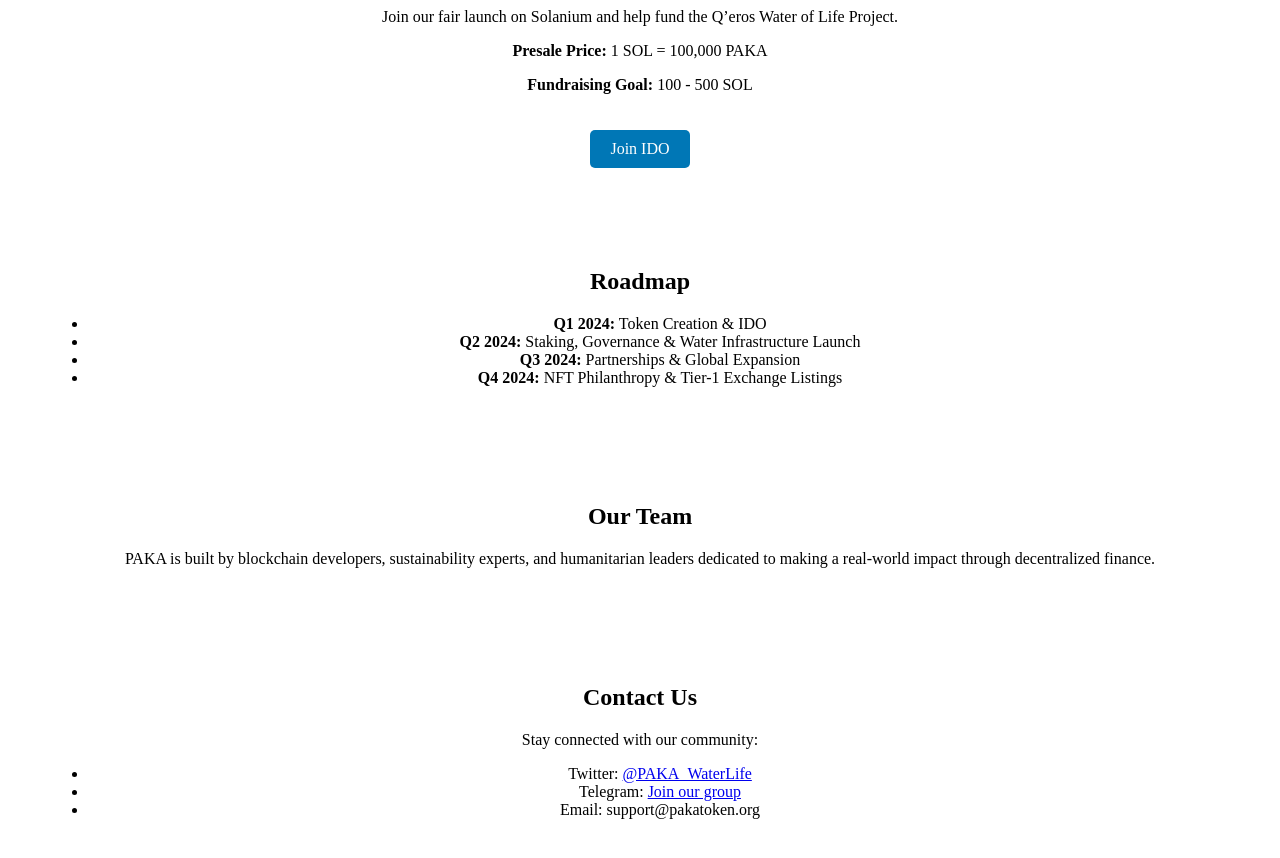
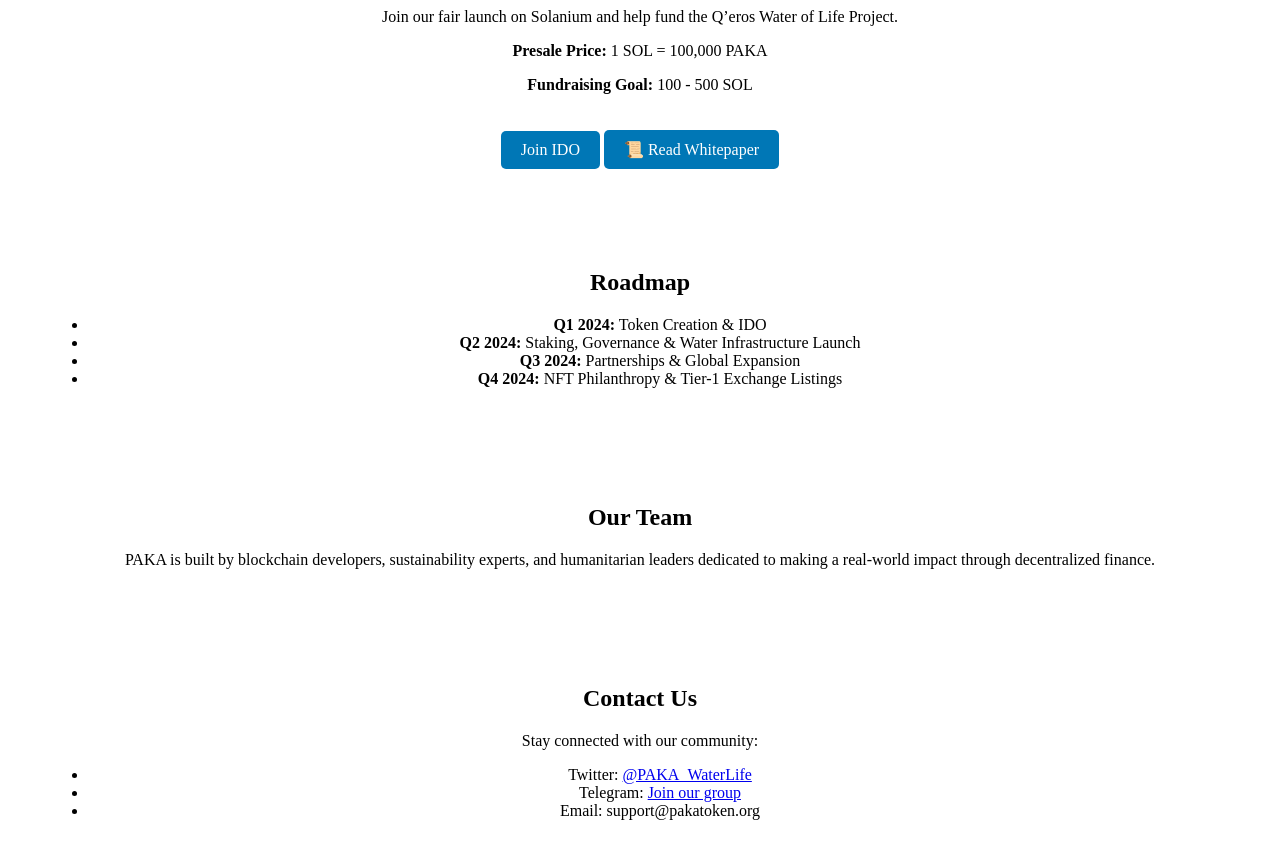
Before and after one commit to TenasiRama/Pachakuti-PAKA-, a plain HTML site: page index.html in a window 1280 px wide. Shown: the part 800-1658 px from the top of the page. Drawn offline with Linux system fonts and the light colour scheme.

Commit message:
Update index.html
"Added Whitepaper button to IDO section"

```diff
--- a/index.html
+++ b/index.html
@@ -35,6 +35,7 @@
             <li><strong>Total Supply:</strong> 1,000,000,000 PAKA</li>
             <li><strong>Liquidity Pool:</strong> 30%</li>
             <li><strong>IDO Sale:</strong> 20%</li>
+
             <li><strong>Staking & Ecosystem:</strong> 15%</li>
             <li><strong>Treasury & Development:</strong> 15%</li>
             <li><strong>Charity Fund:</strong> 10%</li>
@@ -49,6 +50,7 @@
         <p><strong>Presale Price:</strong> 1 SOL = 100,000 PAKA</p>
         <p><strong>Fundraising Goal:</strong> 100 - 500 SOL</p>
         <a href="https://solanium.io" target="_blank" class="btn">Join IDO</a>
+        <a href="/assets/Pachakuti(PAKA)Whitepaper.pdf" class="btn" target="_blank">📜 Read Whitepaper</a>
     </section>
 
     <section id="roadmap">
```
